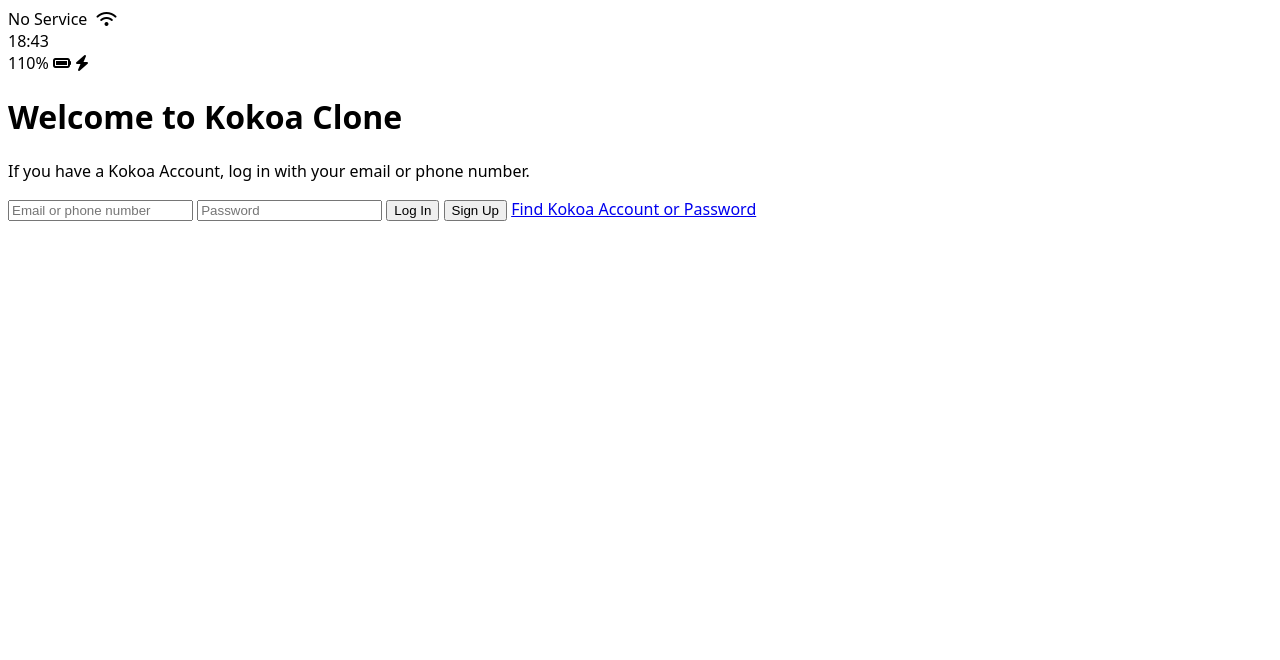
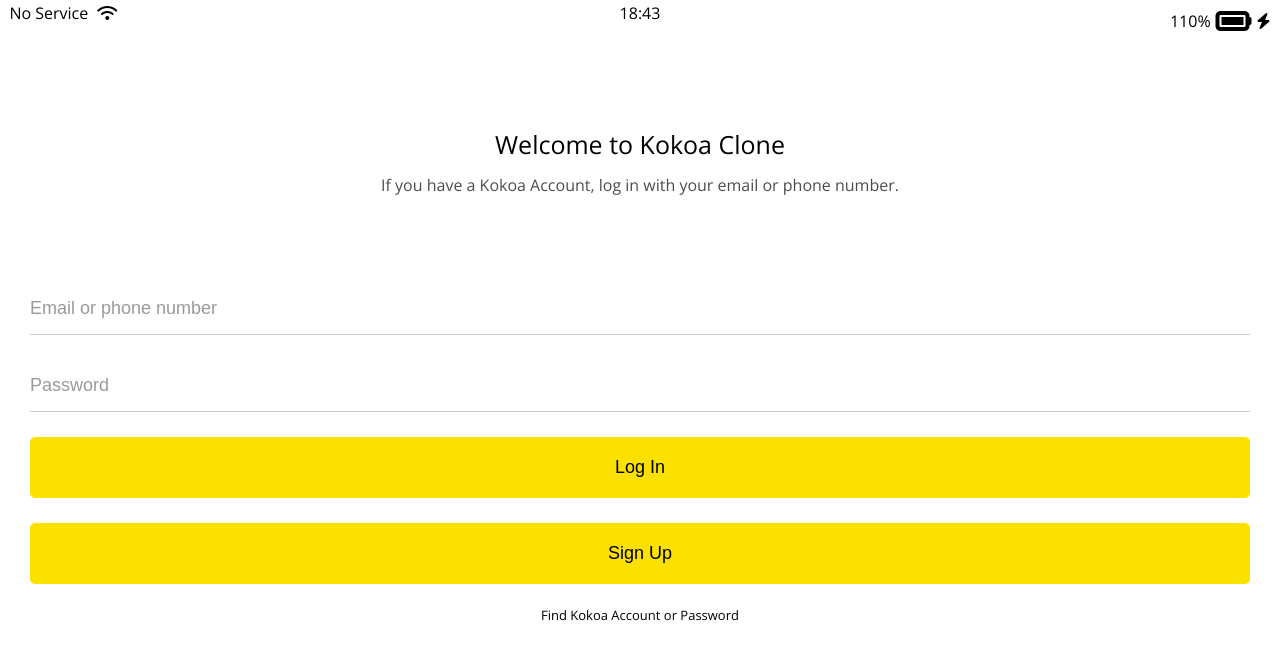
Before and after one commit to SangHyunJeong/cocoa-clone, a plain HTML site: page index.html in a window 1280 px wide. Drawn offline with nearby package versions, Linux system fonts and the light colour scheme.

Commit message:
until first page done.

```diff
--- /dev/null
+++ b/css/components/status-bar.css
@@ -0,0 +1,27 @@
+
+.status-bar {
+    display: flex;
+    justify-content: center;
+    padding: 5px 3px;
+}
+
+.status-bar__column {
+    width: 33%;
+}
+.status-bar__column:first-child span{
+    margin-right: 5px;
+}
+
+.status-bar__column:nth-child(2){
+    display: flex;
+    justify-content: center;
+}
+
+.status-bar__column:last-child{
+    display:flex;
+    justify-content: flex-end;
+    align-items: center;
+}
+.status-bar__column .fa-battery-full{
+    margin: 0px 5px;
+}
--- /dev/null
+++ b/css/reset.css
@@ -0,0 +1,52 @@
+/* http://meyerweb.com/eric/tools/css/reset/
+   v2.0 | 20110126
+   License: none (public domain)
+*/
+
+html, body, div, span, applet, object, iframe,
+h1, h2, h3, h4, h5, h6, p, blockquote, pre,
+a, abbr, acronym, address, big, cite, code,
+del, dfn, em, img, ins, kbd, q, s, samp,
+small, strike, strong, sub, sup, tt, var,
+b, u, i, center,
+dl, dt, dd, ol, ul, li,
+fieldset, form, label, legend,
+table, caption, tbody, tfoot, thead, tr, th, td,
+article, aside, canvas, details, embed,
+figure, figcaption, footer, header, hgroup,
+menu, nav, output, ruby, section, summary,
+time, mark, audio, video {
+	margin: 0;
+	padding: 0;
+	border: 0;
+	font-size: 100%;
+	font: inherit;
+	vertical-align: baseline;
+}
+/* HTML5 display-role reset for older browsers */
+article, aside, details, figcaption, figure,
+footer, header, hgroup, menu, nav, section {
+	display: block;
+}
+body {
+	line-height: 1;
+}
+ol, ul {
+	list-style: none;
+}
+blockquote, q {
+	quotes: none;
+}
+blockquote:before, blockquote:after,
+q:before, q:after {
+	content: '';
+	content: none;
+}
+table {
+	border-collapse: collapse;
+	border-spacing: 0;
+}
+
+input:focus {
+    outline:none;
+}
--- /dev/null
+++ b/css/screens/login.css
@@ -0,0 +1,57 @@
+.welcome-header{
+    margin: 90px 0px;
+    text-align:center;
+    display: flex;
+    flex-direction: column;
+    align-items: center;
+    }
+
+.welcome-header__title{
+    margin-bottom: 20px;
+    font-size: 25px;
+}
+.welcome-header__text {
+    width: 60%;
+    opacity: 0.7;
+}
+
+#login-form{
+    display: flex;
+    flex-direction: column;
+    margin: 0px 30px;
+}
+
+#login-form input {
+    border: none;
+    padding: 15px 0px;
+    font-size: 18px;
+
+    margin-bottom: 25px;
+
+}
+
+#login-form input:not([type="submit"]){
+    border-bottom: 1px solid rgba(0,0,0,0.2);
+    transition: border-color 0.3s ease-in-out;
+}
+#login-form input::placeholder {
+    color: rgba(0,0,0,0.4);
+}
+
+#login-form input:focus{
+    border-color: var(--yellow);
+}
+
+#login-form input[type="submit"]{
+    background-color:var(--yellow);
+    cursor: pointer;
+    padding: 20px 0px;
+    border-radius: 5px;
+}
+
+#login-form a {
+    text-align: center;
+    text-decoration: none;
+    color: inherit;
+    font-size: 13px;
+}
--- a/css/styles.css
+++ b/css/styles.css
@@ -1,16 +1,13 @@
+@import url('https://fonts.googleapis.com/css2?family=Open+Sans:wght@400;600&display=swap');
+@import "reset.css";
+@import "variables.css";
+
+/* Componenets */
+@import "components/status-bar.css";
+
+/* Screens */
+@import "screens/login.css";
+
 body{
-    font-family: system-ui, -apple-system, BlinkMacSystemFont, 'Segoe UI', Roboto, Oxygen, Ubuntu, Cantarell, 'Open Sans', 'Helvetica Neue', sans-serif
+    font-family: 'Open Sans', sans-serif;
 }
-
-.status-bar {
-    display: flex;
-    justify-content: space-between;
-    }
-
-    .status-bar > * {
-    flex: 1 1 auto;
-    }
-
-.status-bar__column:first-child span{
-    margin-right: 5px;
-}
--- /dev/null
+++ b/css/variables.css
@@ -0,0 +1,3 @@
+:root{
+    --yellow: #fae100;
+}
--- a/index.html
+++ b/index.html
@@ -8,18 +8,18 @@
     <title>Welcome to Kokoa talk</title>
 </head>
 <body>
-    <div id="status-bar">
+    <div class="status-bar">
         <div class="status-bar__column">
             <span>No Service</span>
-            <i class="fas fa-wifi"></i>
+            <i class="fa-solid fa-wifi"></i>
         </div>
         <div class="status-bar__column">
             <span>18:43</span>
         </div>
         <div class="status-bar__column">
             <span>110%</span>
-            <i class="fas fa-battery-full"></i>
-            <i class="fas fa-bolt"></i>
+            <i class="fa-solid fa-battery-full fa-2x"></i>
+            <i class="fa-solid fa-bolt"></i>
         </div>
     </div>
 
@@ -28,9 +28,9 @@
         <p class="welcome-header__text">If you have a Kokoa Account, log in with your email or phone number.</p>
     </header>
 
-    <form id="login-form">
-        <input type="text" placeholder="Email or phone number" />
-        <input type="password" placeholder="Password"/>
+    <form action="friends.html" method="get" id="login-form">
+        <input name="username" type="text" placeholder="Email or phone number" />
+        <input name="password" type="password" placeholder="Password"/>
         <input type="submit" value="Log In" />
         <input type="submit" value="Sign Up" />
         <a href="#">Find Kokoa Account or Password</a>
@@ -38,8 +38,7 @@
 
 
 
-    <script src="https://kit.fontawesome.com/6478f529f2.js"
-    crossorigin="anonymous"
+    <script src="https://kit.fontawesome.com/183a3e17a4.js" crossorigin="anonymous"
     ></script>
 </body>
 </html>
```
Also changed, not shown: friends.html (added, +1 -0 lines).
